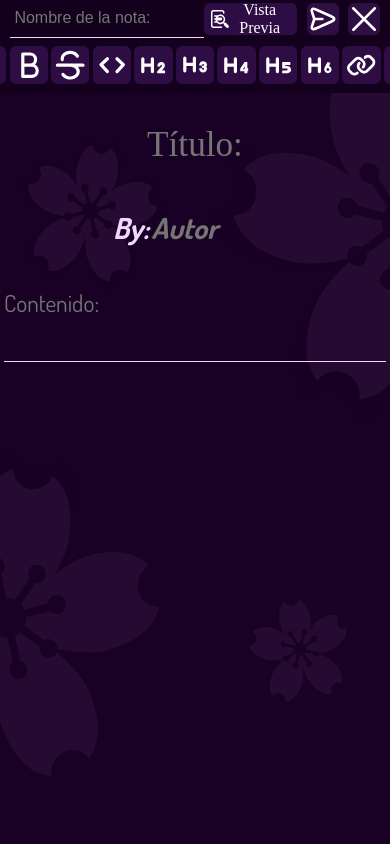
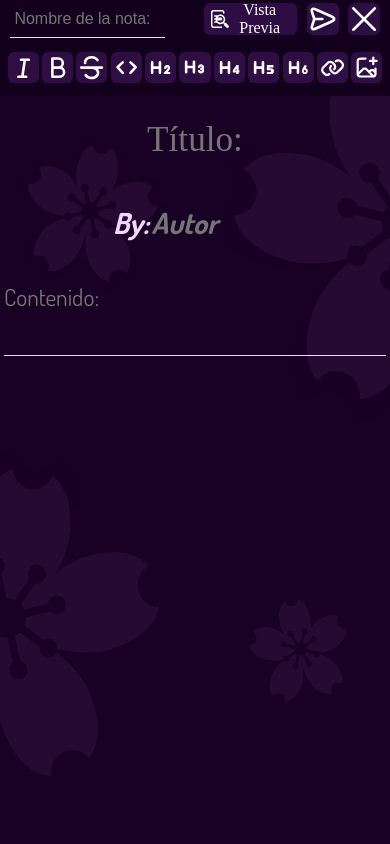
Before and after one commit to Inbydev/InNotesBy, a PHP site: page / in a window 390 px wide, after a click on "Crear Nota". Run offline with PHP 8.4, Linux system fonts and the light colour scheme; some web fonts are replaced.

Commit message:
responsive changes

```diff
--- a/layouts/CSS/InNotesBy.css
+++ b/layouts/CSS/InNotesBy.css
@@ -18,7 +18,7 @@ font-display: swap;
 
 
 .header__mobile .header__mobile__items .header__mobile__link .header__mobile__logo:hover {
-  background-position-x: -280px;
+  background-position-x: -250px;
 }
 
 .header__box .header__items .header__link .header__logo:hover {
@@ -187,11 +187,12 @@ form {
 
 .header__create__note {
   width: 100%;
-  height: 11dvh;
+  height: 11vh;
   background: var(--background-header);
   position: fixed;
   inset: 0;
   z-index: 1;
+  min-height: 6rem;
 }
 
 .header__create__note .note__navigation {
@@ -294,7 +295,7 @@ form {
   color: #FFFFFF;
   cursor: pointer;
   transition: var(--f-h-s);
-  height: 2.4rem;
+  height: clamp(1.6rem, 8vw, 2.4rem);
   aspect-ratio: 1;
   display: flex;
   justify-content: center;
@@ -302,7 +303,7 @@ form {
 }
 
 .markdown__navigation .markdown__button svg {
-  min-width: 2.4rem;
+  min-width: clamp(1.6rem, 8vw, 2.4rem);
 }
 
 .markdown__navigation .markdown__button.active {
@@ -330,7 +331,7 @@ form {
 
 
 .form__input {
-  width: 100%;
+  width: 80%;
   background: none;
   color: var(--primary-text);
   font-size: 1rem;
@@ -345,7 +346,7 @@ form {
 
 .form__section {
   min-height: 100dvh;
-  padding: 12dvh 1rem 4dvh 1rem;
+  padding: 6rem 1rem 4dvh 1rem;
   margin: auto;
   display: flex;
   align-content: center;
```
